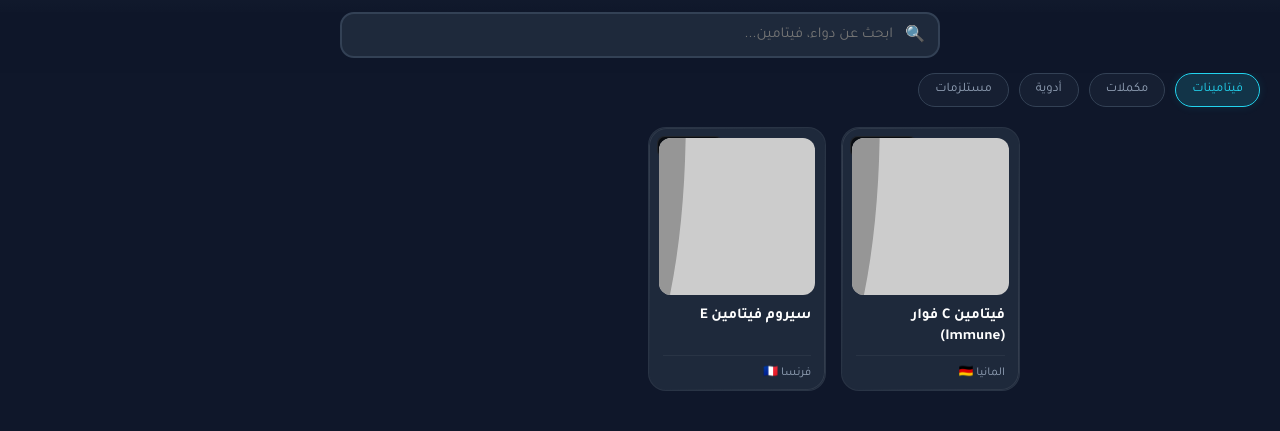
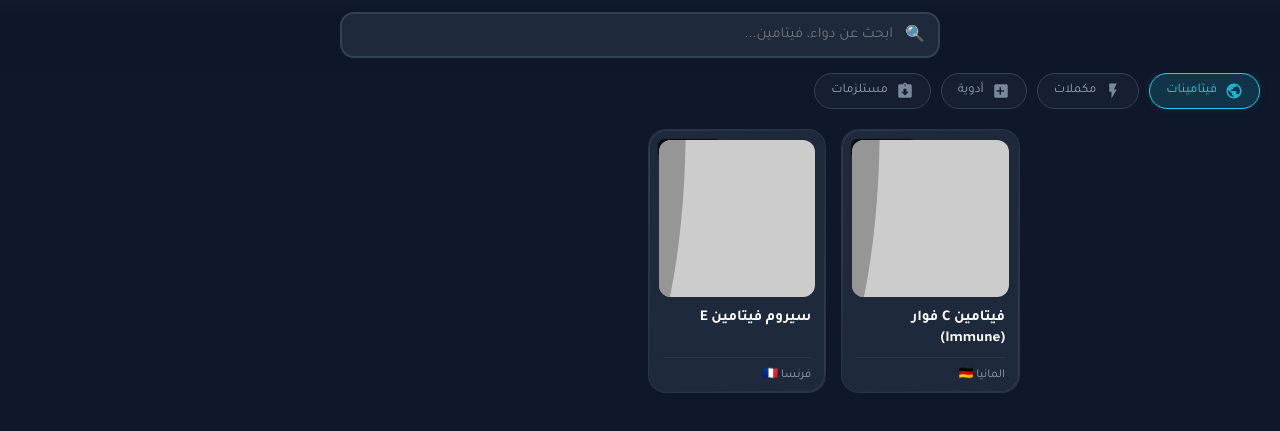
Before and after one commit to alisaod/storekur-bot, a plain HTML site: page index.html in a window 1280 px wide. Both pictures are taken after a click on the element "فيتامينات". Shown: the part 83-514 px from the top of the page. Drawn offline with Linux system fonts and the light colour scheme; placeholder pictures from the web are drawn by us.

Commit message:
Update index.html

```diff
--- a/index.html
+++ b/index.html
@@ -154,6 +154,16 @@
             cursor: pointer;
             white-space: nowrap;
             transition: 0.3s;
+            display: flex;
+            align-items: center;
+            gap: 8px;
+        }
+
+        .cat-icon {
+            width: 18px;
+            height: 18px;
+            fill: currentColor;
+            opacity: 0.8;
         }
 
         .cat-item.active {
@@ -390,10 +400,26 @@
     <script>
         // Data
         const categories = [
-            { id: 'vitamins', name: 'فيتامينات' },
-            { id: 'supplements', name: 'مكملات' },
-            { id: 'medicines', name: 'أدوية' },
-            { id: 'supplies', name: 'مستلزمات' }
+            {
+                id: 'vitamins',
+                name: 'فيتامينات',
+                icon: '<path d="M12 2C6.48 2 2 6.48 2 12s4.48 10 10 10 10-4.48 10-10S17.52 2 12 2zm-1 17.93c-3.95-.49-7-3.85-7-7.93 0-.62.08-1.21.21-1.79L9 15v1c0 1.1.9 2 2 2v1.93zm6.9-2.54c-.26-.81-1-1.39-1.9-1.39h-1v-3c0-.55-.45-1-1-1H8v-2h2c.55 0 1-.45 1-1V7h2c1.1 0 2-.9 2-2v-.41c2.93 1.19 5 4.06 5 7.41 0 2.08-1.07 3.97-2.9 5.08z"/>'
+            },
+            {
+                id: 'supplements',
+                name: 'مكملات',
+                icon: '<path d="M7 2v11h3v9l7-12h-4l4-8z"/>'
+            },
+            {
+                id: 'medicines',
+                name: 'أدوية',
+                icon: '<path d="M19 3H5c-1.1 0-2 .9-2 2v14c0 1.1.9 2 2 2h14c1.1 0 2-.9 2-2V5c0-1.1-.9-2-2-2zm-7 14h-2v-4H6v-2h4V7h2v4h4v2h-4v4z"/>'
+            },
+            {
+                id: 'supplies',
+                name: 'مستلزمات',
+                icon: '<path d="M19 3h-4.18C14.4 1.84 13.3 1 12 1c-1.3 0-2.4.84-2.82 2H5c-1.1 0-2 .9-2 2v14c0 1.1.9 2 2 2h14c1.1 0 2-.9 2-2V5c0-1.1-.9-2-2-2zm-7 0c.55 0 1 .45 1 1s-.45 1-1 1-1-.45-1-1 .45-1 1-1zm0 15l-5-5h3V9h4v4h3l-5 5z"/>'
+            }
         ];
 
         const products = [
@@ -448,7 +474,11 @@
             categories.forEach(c => {
                 const btn = document.createElement('div');
                 btn.className = 'cat-item';
-                btn.textContent = c.name;
+                // Using SVG icon + Name
+                btn.innerHTML = `
+                    <svg class="cat-icon" viewBox="0 0 24 24">${c.icon}</svg>
+                    <span>${c.name}</span>
+                `;
                 btn.onclick = () => filterCat(c.id, btn);
                 catWrapper.appendChild(btn);
             });
@@ -491,8 +521,9 @@
             if (!isActive) {
                 btn.classList.add('active');
                 currentFilter = catId;
-                const filtered = products.filter(p => p.cat === catId);
-                renderProducts(filtered);
+                // Re-run search text filter as well to ensure combined filtering
+                const searchVal = document.querySelector('.search-input').value;
+                filterSearch(searchVal);
             } else {
                 currentFilter = 'all'; // De-select returns to All
                 renderProducts(products);
@@ -500,13 +531,22 @@
         }
 
         function filterSearch(query) {
-            const term = query.toLowerCase();
+            const term = normalizeText(query);
             const filtered = products.filter(p => {
                 const matchesCat = currentFilter === 'all' || p.cat === currentFilter;
-                const matchesSearch = p.name.toLowerCase().includes(term);
+                const matchesSearch = normalizeText(p.name).includes(term);
                 return matchesCat && matchesSearch;
             });
             renderProducts(filtered);
+        }
+
+        // Normalization helper for Arabic text
+        function normalizeText(text) {
+            if (!text) return '';
+            return text.toLowerCase()
+                .replace(/[أإآ]/g, 'ا')
+                .replace(/ى/g, 'ي')
+                .replace(/ة/g, 'ه');
         }
 
         function openModal(p) {
```
